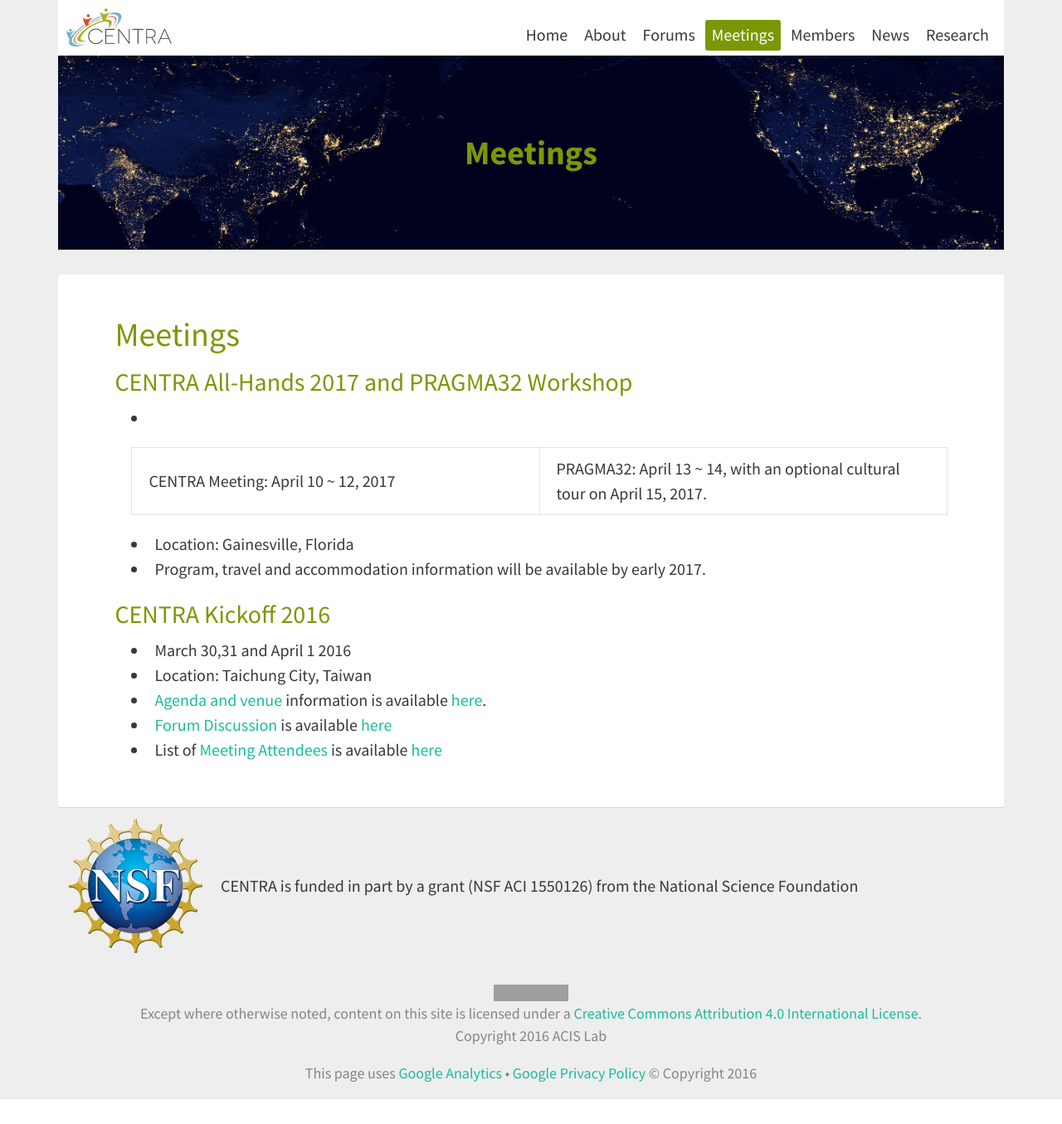
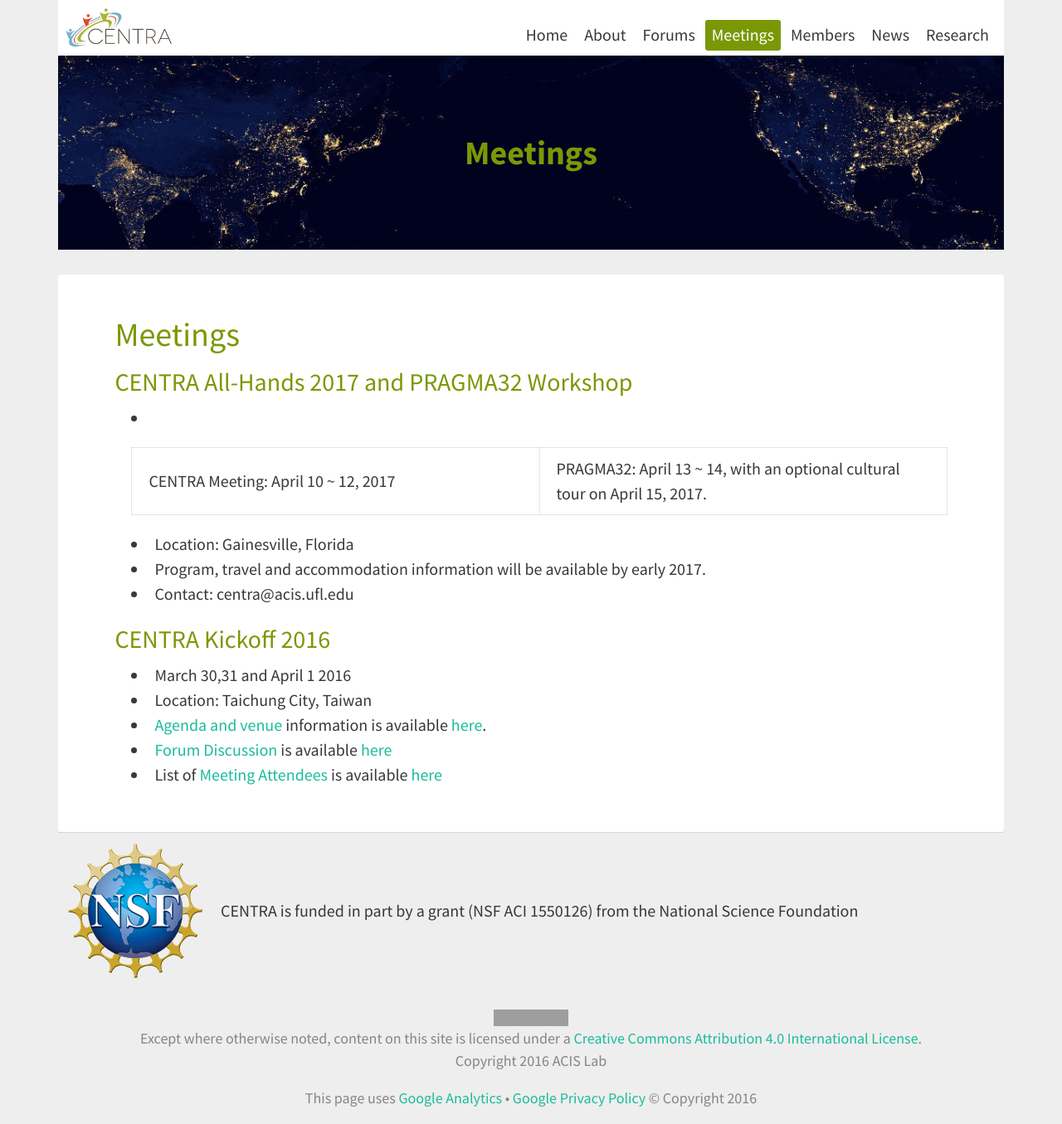
Before and after one commit to hmchou56/centra8, a Jekyll site: the page built from meetings.md, in a window 1280 px wide. Shown: the whole page at 83% size. Built offline with Jekyll 4.4.1, drawn with Linux system fonts in a browser that asks for light colours; nearby versions of some CDN libraries; before the commit the page ends 1325 px from its top, so only the background shows below that; grey boxes are pictures that could not be loaded.

Commit message:
Update meetings.md

```diff
--- a/meetings.md
+++ b/meetings.md
@@ -12,6 +12,7 @@ published: true
 * CENTRA Meeting: April 10 ~ 12, 2017 | PRAGMA32: April 13 ~ 14, with an optional cultural tour on April 15, 2017.
 * Location: Gainesville, Florida
 * Program, travel and accommodation information will be available by early 2017.
+* Contact: centra@acis.ufl.edu
 <br />
 
 ### CENTRA Kickoff 2016
```
